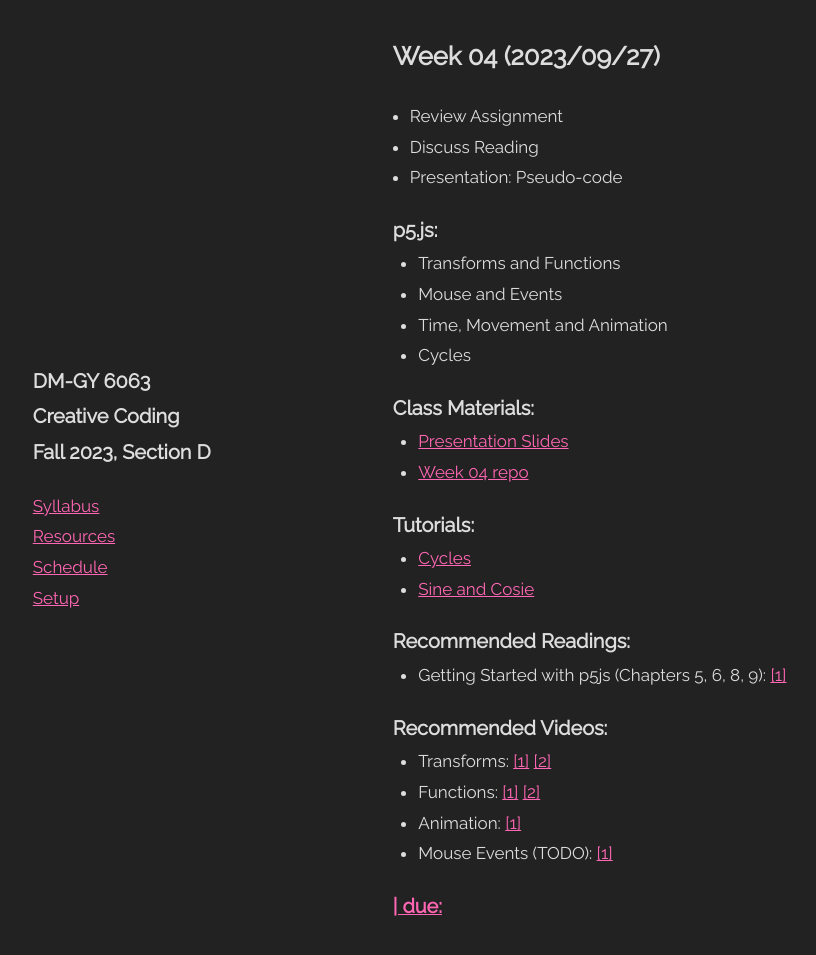
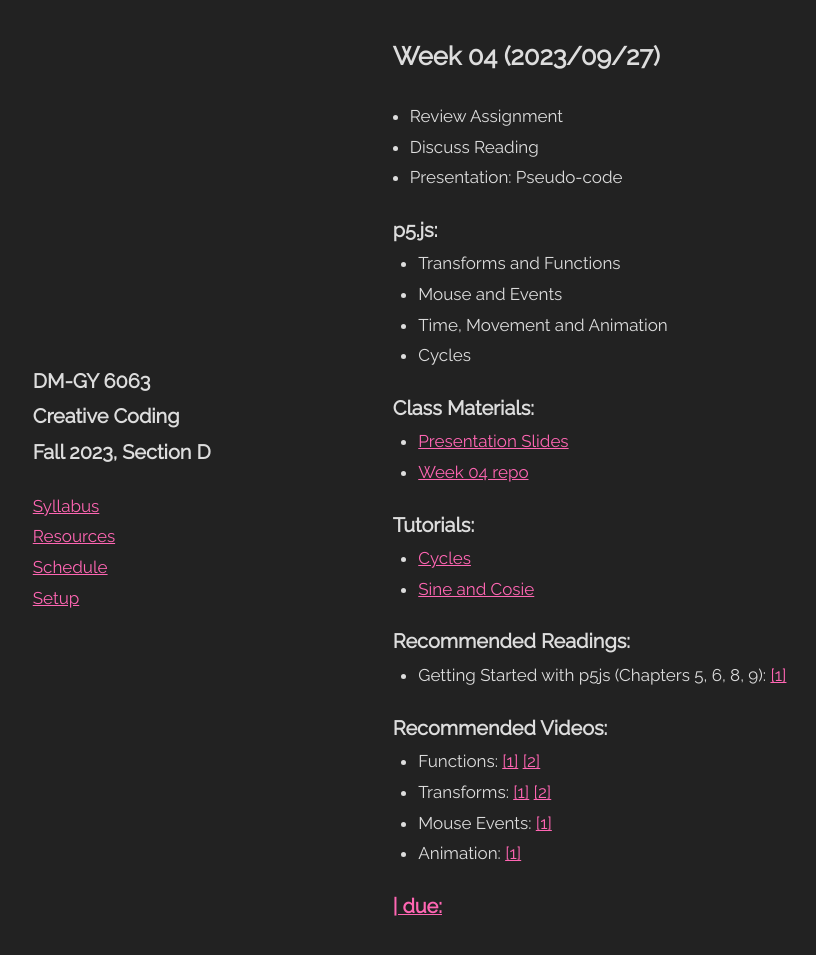
Before and after one commit to DM-GY-6063-2023F-D/DM-GY-6063-2023F-D, a Jekyll site: the page built from _pages/week/04.md, in a window 1280 px wide and 957 px high. Shown: the whole window, without its empty margins (80-896 px from the left). Built offline with Jekyll 4.4.1, drawn with Linux system fonts in a browser that asks for light colours.

Commit message:
update wk04

```diff
--- a/_pages/week/04.md
+++ b/_pages/week/04.md
@@ -25,19 +25,19 @@ readings:
     urls:
       - https://ebookcentral.proquest.com/lib/nyulibrary-ebooks/detail.action?docID=4333728
 videos:
+  - title: Functions
+    urls:
+      - https://www.youtube.com/watch?v=wRHAitGzBrg
+      - https://www.youtube.com/watch?v=zkc417YapfE
   - title: Transforms
     urls:
       - https://www.youtube.com/watch?v=o9sgjuh-CBM
       - https://www.youtube.com/watch?v=pkHZTWOoTLM
-  - title: Functions
+  - title: Mouse Events
     urls:
-      - https://www.youtube.com/watch?v=wRHAitGzBrg
-      - https://www.youtube.com/watch?v=zkc417YapfE
+      - https://www.youtube.com/watch?v=asvnmtVjeEk
   - title: Animation
     urls:
       - https://www.youtube.com/watch?v=LO3Awjn_gyU
-  - title: Mouse Events (TODO)
-    urls:
-      - ""
 ---
 {% include week.html page=page %}
```
